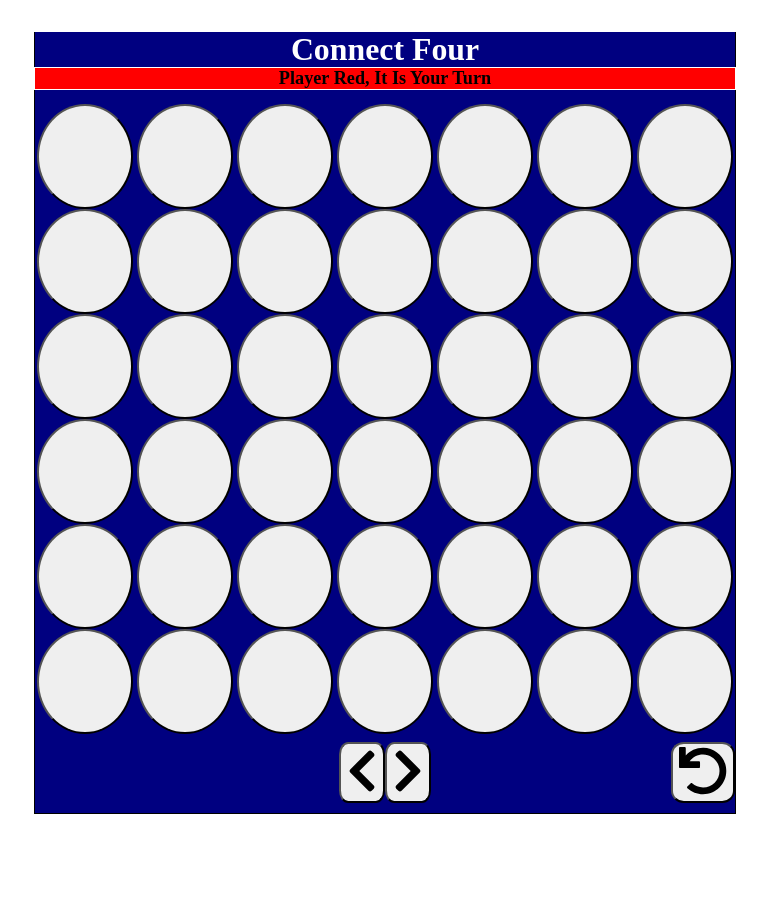
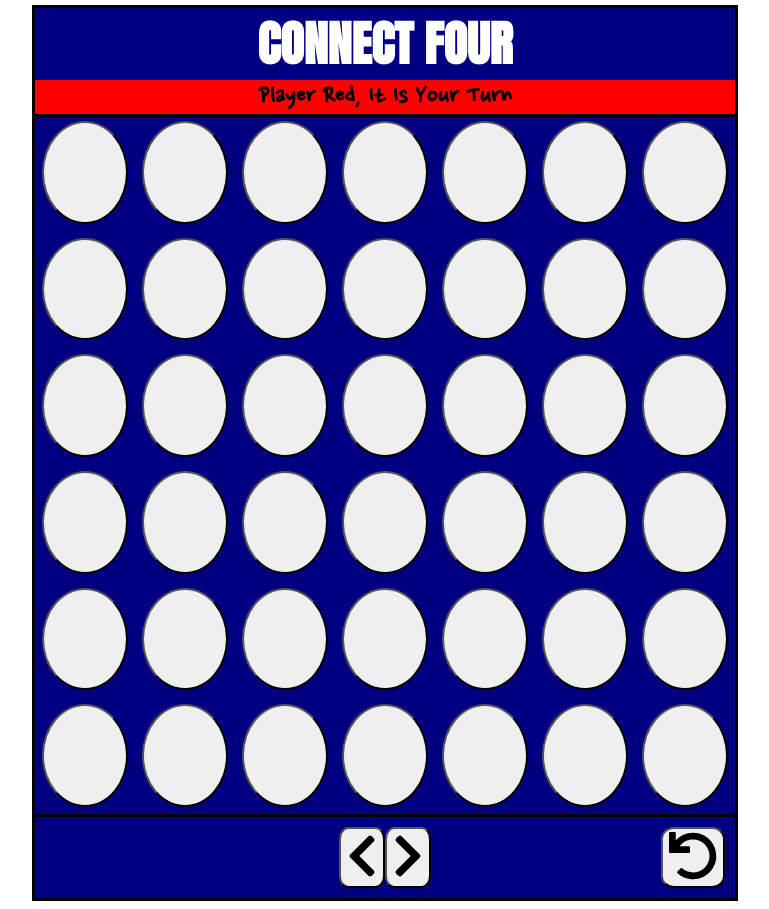
Before and after one commit to YoungHaYoo12/react-connect-four, a React app: page / in a window 1280 px wide. Shown: the whole page, without its empty margins (255-1024 px from the left). Before the commit the page ends 822 px from the top, so only its background shows below. Built offline with nearby package versions, Linux system fonts and the light colour scheme.

Commit message:
Fix spacing between game elements
Use flexbos to adjust spacing between squares and between the board, title, and history buttons. Additionally adjusted the font while adjusting the spacing of the title.

```diff
--- a/package.json
+++ b/package.json
@@ -1,5 +1,5 @@
 {
-  "name": "connect-four-update1",
+  "name": "connect-four-update2",
   "version": "1.0.0",
   "description": "",
   "keywords": [],
--- a/public/index.html
+++ b/public/index.html
@@ -13,6 +13,14 @@
     -->
     <link rel="manifest" href="%PUBLIC_URL%/manifest.json" />
     <link rel="shortcut icon" href="%PUBLIC_URL%/favicon.ico" />
+    <link
+      href="https://fonts.googleapis.com/css?family=Nanum+Pen+Script&display=swap"
+      rel="stylesheet"
+    />
+    <link
+      href="https://fonts.googleapis.com/css?family=Anton&display=swap"
+      rel="stylesheet"
+    />
 
     <!--
       Notice the use of %PUBLIC_URL% in the tags above.
--- a/src/components/board.css
+++ b/src/components/board.css
@@ -1,19 +1,24 @@
 .board-wrapper {
   width: 700px;
   height: 700px;
-  border-left: solid black 1px;
-  border-right: solid black 1px;
+  border-left: solid black 3px;
+  border-right: solid black 3px;
   margin: auto;
+
   background-color: #000080;
+
+  display: flex;
+  flex-direction: column;
+  justify-content: space-around;
+
+  align-items: center;
 }
 
-.top-row {
-  height: 10%;
-}
 .row {
-  width: 100%;
-  height: 15%;
-
   display: flex;
   justify-content: space-around;
+  height: 100%;
+  width: 100%;
+  margin-top: 1%;
+  margin-bottom: 1%;
 }
--- a/src/components/board.js
+++ b/src/components/board.js
@@ -1,6 +1,5 @@
 import React from "react";
 import Square from "./square";
-import Title from "./title";
 import "./board.css";
 
 // connect-four board
@@ -18,12 +17,6 @@ class Board extends React.Component {
   render() {
     return (
       <div className="board-wrapper">
-        <div className="top-row">
-          <Title
-            isRedTurn={this.props.isRedTurn}
-            isGameWon={this.props.isGameWon}
-          />
-        </div>
         <div className="row">
           {this.renderSquare(0, 0)}
           {this.renderSquare(0, 1)}
--- a/src/components/historyButton.css
+++ b/src/components/historyButton.css
@@ -18,13 +18,15 @@
 }
 
 .historyButtons {
-  width: 700px;
   margin: auto;
-  border: solid black 1px;
-  border-top: 0px;
-  padding-top: 10px;
-  padding-bottom: 10px;
+  padding: 10px;
   background-color: #000080;
 
   display: flex;
 }
+
+.historyButtonsContainer {
+  margin: auto;
+  width: 700px;
+  border: solid black 3px;
+}
--- a/src/components/historyButton.js
+++ b/src/components/historyButton.js
@@ -14,6 +14,7 @@ import { FontAwesomeIcon } from "@fortawesome/react-fontawesome";
 function HistoryButton(props) {
   return (
     // resetButtonHidden used purely for button alignment purposes
+    <div className="historyButtonsContainer">
       <div className="historyButtons">
         <div className="resetButtonHidden">
           <button className="historyButton" onClick={props.jumpBackwards}>
@@ -34,6 +35,7 @@ function HistoryButton(props) {
           </button>
         </div>
       </div>
+    </div>
   );
 }
 
--- a/src/components/square.css
+++ b/src/components/square.css
@@ -2,7 +2,9 @@
   width: 100%;
   height: 100%;
   border-radius: 50%;
-  margin: 2px;
+  display: block;
+  margin-left: 1%;
+  margin-right: 1%;
 }
 
 .square:hover {
--- a/src/components/title.css
+++ b/src/components/title.css
@@ -1,20 +1,27 @@
 .title {
-  font-size: 1.7em;
   font-weight: bold;
-  height: 100%;
   text-align: center;
+  width: 700px;
+  margin: auto;
+  outline: solid black 3px;
+  border-bottom: 0;
+  margin-bottom: 0;
+  background-color: #000080;
 }
 
 h3 {
+  font-size: 3em;
+  font-family: "Anton";
   color: white;
   margin-bottom: 0;
+  margin-top: 0;
 }
-
 h6 {
-  outline: solid white 1px;
-  width: 100%;
   margin-top: 0;
+  margin-bottom: 0;
   color: black;
+  font-family: "Nanum Pen Script";
+  font-size: 1.7em;
 }
 
 .red-turn {
--- a/src/components/title.js
+++ b/src/components/title.js
@@ -5,11 +5,11 @@ import "./title.css";
 // title compartment of the connect-four board game
 function Title(props) {
   const color = props.isRedTurn ? "red-turn" : "yellow-turn";
-  const gameStatus = props.isGameWon ? "game-won" : "";
-  const titleClassName = "title " + gameStatus;
+  const gameStatusTitle = props.isGameWon ? "game-won" : "";
+  const titleClassName = "title " + gameStatusTitle;
   return (
     <div className={titleClassName}>
-      <h3>Connect Four</h3>
+      <h3>CONNECT FOUR</h3>
       <h6 className={color}>
         Player {props.isRedTurn ? "Red" : "Yellow"},
         {props.isGameWon ? " You Have Won!" : " It Is Your Turn"}
--- a/src/index.js
+++ b/src/index.js
@@ -1,5 +1,6 @@
 import React from "react";
 import ReactDOM from "react-dom";
+import Title from "./components/title";
 import Board from "./components/board";
 import HistoryButton from "./components/historyButton";
 
@@ -290,13 +291,27 @@ class Game extends React.Component {
       historyIndex: 0
     });
   }
-
+  /*
+        <div className="top-row">
+          <Title
+            className=""
+            isRedTurn={this.state.isRedTurn}
+            isGameWon={this.state.isGameWon}
+          />
+        </div>
+*/
   render() {
     const history = this.state.history;
     const currentBoard = history[this.state.historyIndex].currentBoard;
     return (
       <div className="game">
+        <Title
+          className=""
+          isRedTurn={this.state.isRedTurn}
+          isGameWon={this.state.isGameWon}
+        />
         <Board
+          className=""
           currentBoard={currentBoard}
           history={this.state.history}
           historyIndex={this.state.historyIndex}
@@ -304,6 +319,7 @@ class Game extends React.Component {
           isRedTurn={this.state.isRedTurn}
           squareClicked={(row, col) => this.squareClicked(row, col)}
         />
+
         <HistoryButton
           className="historyButton"
           jumpBackwards={() => this.jumpBackwards()}
--- a/src/styles.css
+++ b/src/styles.css
@@ -0,0 +1,3 @@
+.game {
+  margin: auto;
+}
```
Lines whose indentation alone changed are shown as unchanged.
